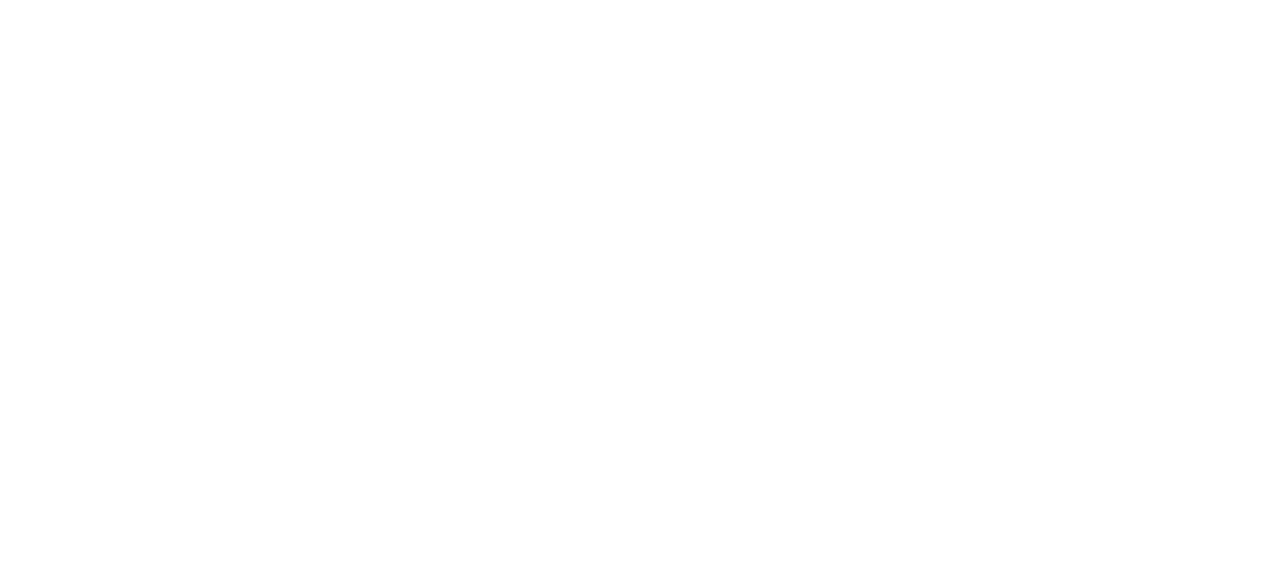
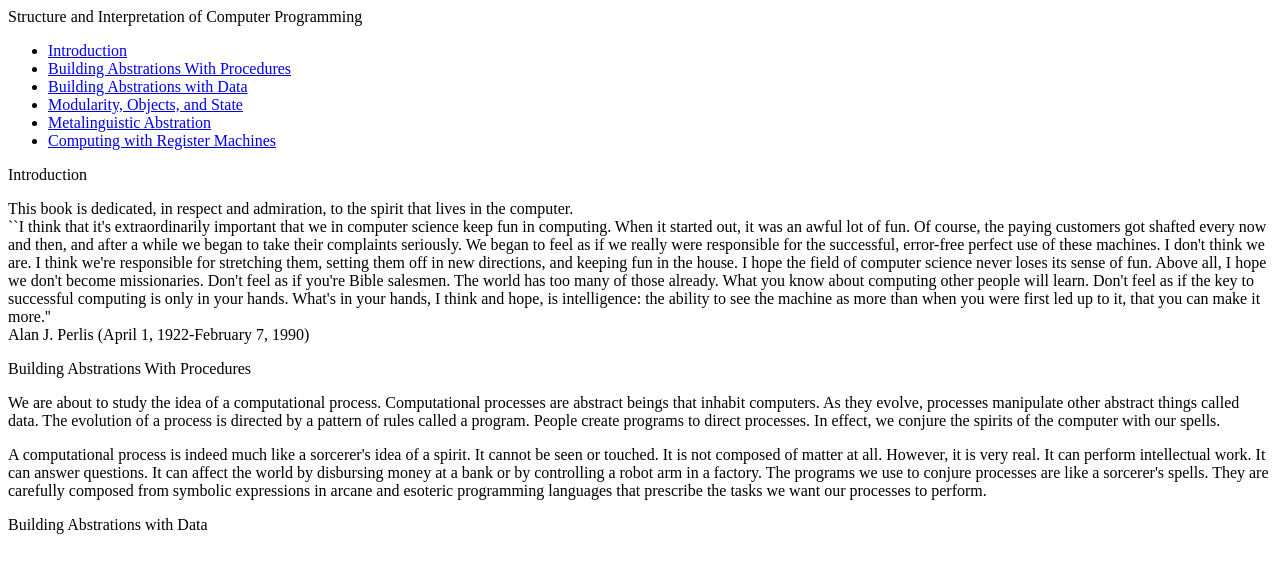
Before and after one commit to CamilaBodack/web-design-projects, a website: page technical_documentation_page/index.html in a window 1280 px wide. Drawn offline with Linux system fonts and the light colour scheme.

Commit message:
add section, header in section and article

```diff
--- a/technical_documentation_page/index.html
+++ b/technical_documentation_page/index.html
@@ -1,5 +1,6 @@
 <!DOCTYPE html>
 <html lang="pt-br">
+
 <head>
 	<meta charset="utf-8">
 	<meta name="viewport" content="width=device-width, initial-scale=1">
@@ -7,10 +8,68 @@
 	<link rel="stylesheet" href="css/style.css">
 	<title>SICP</title>
 </head>
+
 <body>
 	<main id="main-doc">
+		<header>
+			Structure and Interpretation of Computer Programming
+		</header>
+		<nav class="nav-bar">
+			<ul class="content-list">
+				<li><a class="nav-link" href="#introduction">Introduction</a></li>
+				<li><a class="nav-link" href="#building_abstractions_with_procedures">Building Abstrations With Procedures</a></li>
+				<li><a class="nav-link" href="#building_abstrations_with_data">Building Abstrations with Data</a></li>
+				<li><a class="nav-link" href="#modularity_objects_and_state">Modularity, Objects, and State</a></li>
+				<li><a class="nav-link" href="#metalinguistic_abstration">Metalinguistic Abstration</a></li>
+				<li><a class="nav-link" href="#computing_with_register_machines">Computing with Register Machines</a></li>
+			</ul>
+		</nav>
+		<section id="introduction" class="main-section">
+			<header>
+				Introduction
+			</header>
+			<article>
+				<p> This book is dedicated, in respect and admiration, to the spirit that lives in the computer.
+					<br>
+					``I think that it's extraordinarily important that we in computer science keep fun in computing. When it started out, it was an awful lot of fun. Of course, the paying customers got shafted every now and then, and after a while we
+					began to take their complaints seriously. We began to feel as if we really were responsible for the successful, error-free perfect use of these machines. I don't think we are. I think we're responsible for stretching them, setting
+					them off in new directions, and keeping fun in the house. I hope the field of computer science never loses its sense of fun. Above all, I hope we don't become missionaries. Don't feel as if you're Bible salesmen. The world has too
+					many of those already. What you know about computing other people will learn. Don't feel as if the key to successful computing is only in your hands. What's in your hands, I think and hope, is intelligence: the ability to see the
+					machine as more than when you were first led up to it, that you can make it more.''
+					<br>
+					Alan J. Perlis (April 1, 1922-February 7, 1990)
+				</p>
+			</article>
+		</section>
+		<section id="building_abstractions_with_procedures" class="main-section">
+			<header>
+				Building Abstrations With Procedures
+			</header>
+			<article>
+				<p>
+					We are about to study the idea of a computational process. Computational processes are abstract beings that inhabit computers. As they evolve, processes manipulate other abstract things called data. The evolution of a process is
+					directed by a pattern of rules called a program. People create programs to direct processes. In effect, we conjure the spirits of the computer with our spells.</p>
+				<p>A computational process is indeed much like a sorcerer's idea of a spirit. It cannot be seen or touched. It is not composed of matter at all. However, it is very real. It can perform intellectual work. It can answer questions. It
+					can affect the world by disbursing money at a bank or by controlling a robot arm in a factory. The programs we use to conjure processes are like a sorcerer's spells. They are carefully composed from symbolic expressions in arcane
+					and esoteric programming languages that prescribe the tasks we want our processes to perform.</p>
+
+			</article>
+		</section>
+		<section id="building_abstrations_with_data" class="main-section">
+			<header>
+				Building Abstrations with Data
+			</header>
+			<article>
+
+			</article>
+		</section id="modularity_objects_and_state" class="main-section">
+		<section id="metalinguistic_abstration" class="main-section">
+		</section>
+		<section id="computing_with_register_machines" class="main-section">
+		</section>
 
 	</main>
 
 </body>
+
 </html>
```
Lines whose indentation alone changed are shown as unchanged.
